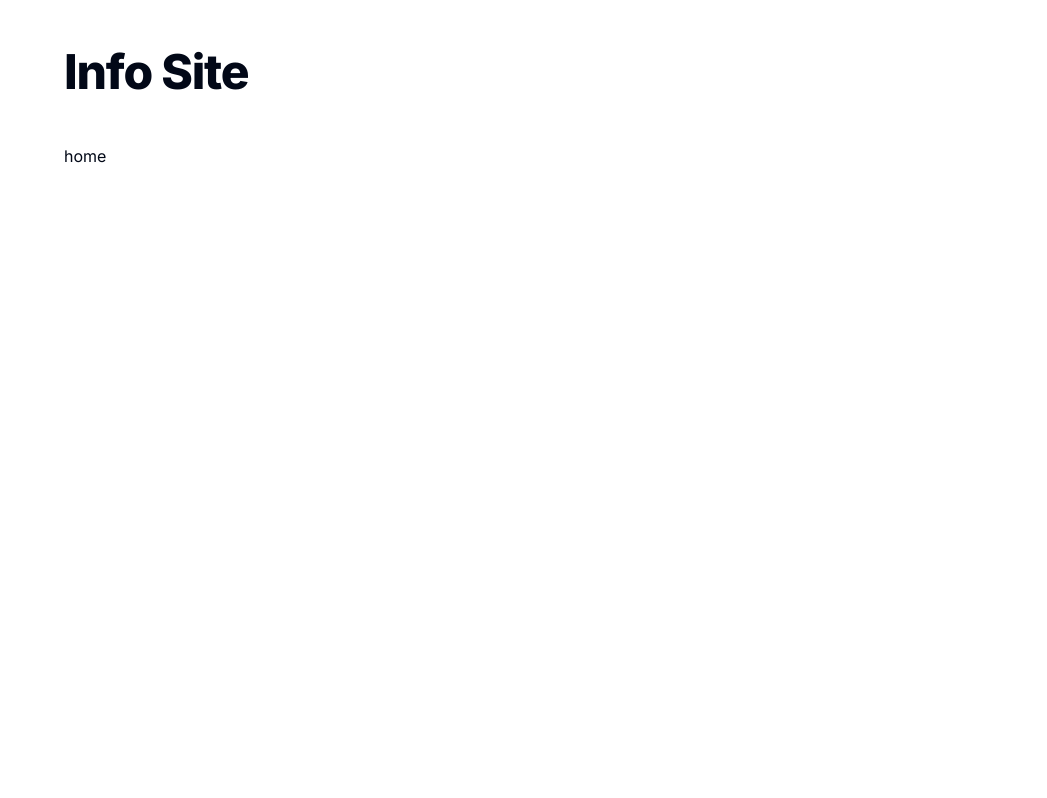
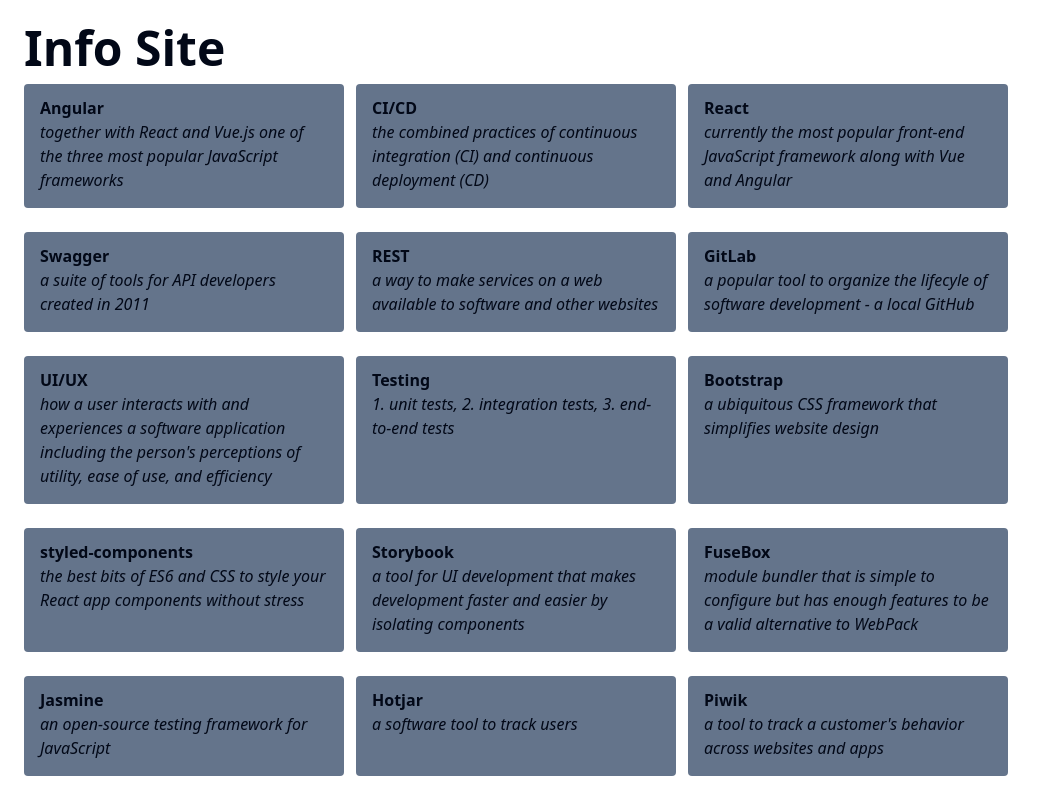
Before and after one commit to edwardtanguay/et225-nextjs-shadcn, a Next.js app: page / in a window 1280 px wide. Shown: the top 798 px of the page, without its empty margins (0-1047 px from the left). Built offline with nearby package versions, Linux system fonts and the light colour scheme; data requests are answered from the project's data file.

Commit message:
base style before shadcn

```diff
--- a/package.json
+++ b/package.json
@@ -18,7 +18,8 @@
     "react": "^18",
     "react-dom": "^18",
     "tailwind-merge": "^2.3.0",
-    "tailwindcss-animate": "^1.0.7"
+    "tailwindcss-animate": "^1.0.7",
+    "zod": "^3.23.8"
   },
   "devDependencies": {
     "@types/node": "^20",
--- a/src/app/globals.css
+++ b/src/app/globals.css
@@ -73,11 +73,11 @@
 	body {
 		@apply bg-background text-foreground;
 	}
-	main,
-	nav {
-		@apply max-w-6xl mx-auto my-12;
+	main {
+		@apply max-w-[80rem] mx-auto;
 	}
-
+}
+/*
   p {
     @apply mt-2;
   }
@@ -89,4 +89,4 @@
   h2 {
     @apply scroll-m-20 border-b pb-2 text-3xl font-semibold tracking-tight transition-colors first:mt-0;
   }
-}
+} */
--- a/src/app/layout.tsx
+++ b/src/app/layout.tsx
@@ -16,11 +16,11 @@
 }>) {
 	return (
 		<html lang="en">
-			<body className={inter.className}>
-				<nav>
-					<h1>Info Site</h1>
+			<body className="p-6">
+				<main>
+					<h1 className="mb-3 text-5xl font-semibold">Info Site</h1>
 					{children}
-				</nav>
+				</main>
 			</body>
 		</html>
 	);
--- a/src/app/page.tsx
+++ b/src/app/page.tsx
@@ -1,3 +1,23 @@
-export default function Home() {
-	return <main>home</main>;
+import { Skill, SkillSchema } from "@/types";
+
+async function getSkills(): Promise<Skill[]> {
+	const response = await fetch('http://localhost:4557/skills');
+	return response.json();
 }
+
+export default async function Home() {
+	const skills = await getSkills();
+
+	return (
+		<section className="flex gap-3 flex-wrap">
+			{skills.map(skill => {
+				return (
+					<div className="bg-slate-500 mb-3 w-[20rem] pt-3 pb-4 px-4 rounded" key={skill.id}>
+						<p className="font-semibold">{skill.name}</p>
+						<p className="italic">{skill.description}</p>
+					</div>
+				)
+			})}
+		</section>
+	)
+}
--- /dev/null
+++ b/src/types.ts
@@ -0,0 +1,11 @@
+import { z } from 'zod';
+
+export const SkillSchema = z.object({
+	id: z.number(),
+	idCode: z.string(),
+	name: z.string(),
+	url: z.string().url(),
+	description: z.string()
+});
+
+export type Skill = z.infer<typeof SkillSchema>;
```
Also changed, not shown: 1 other file (tests, documents, lock files or other folders).
